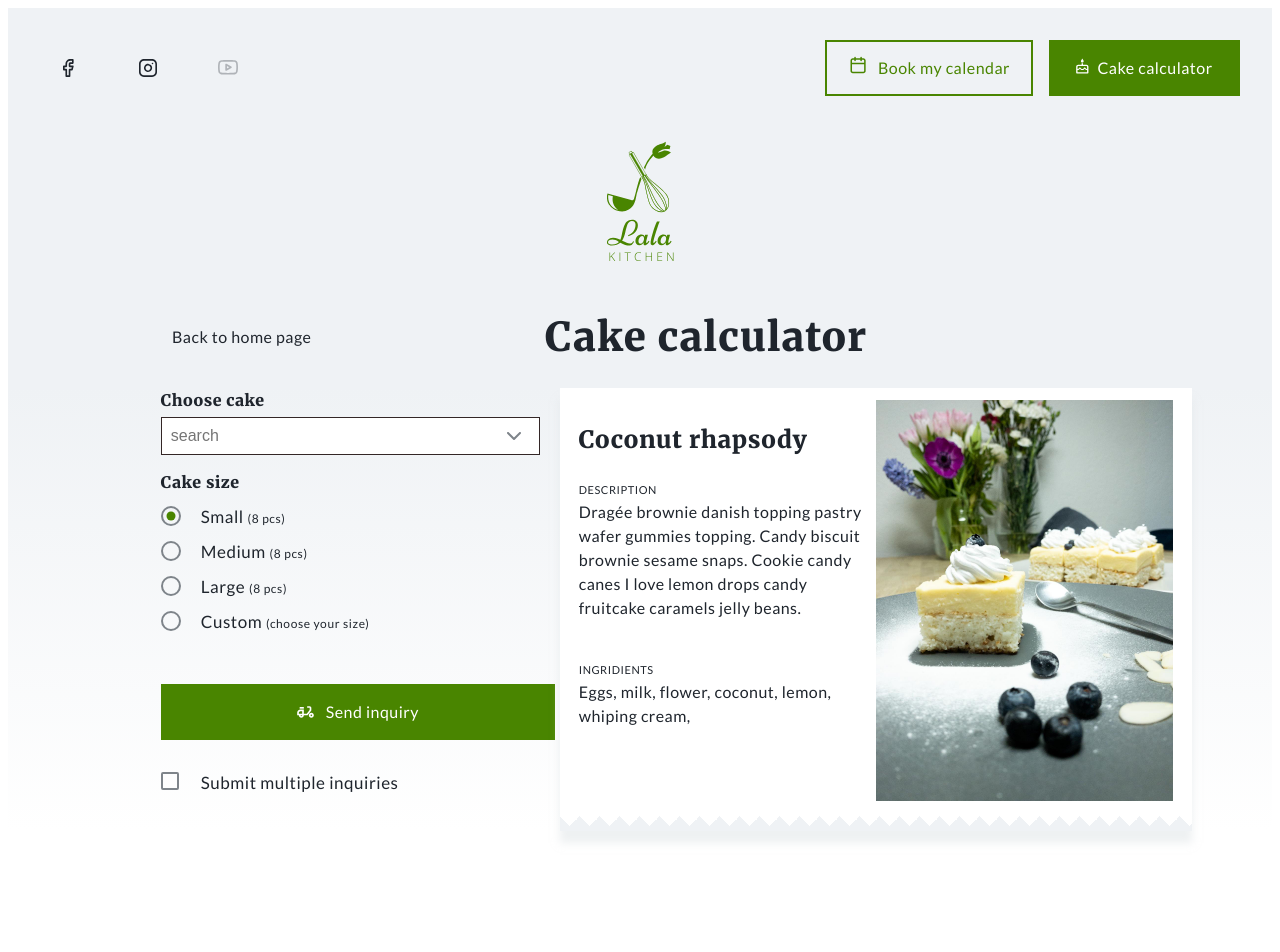
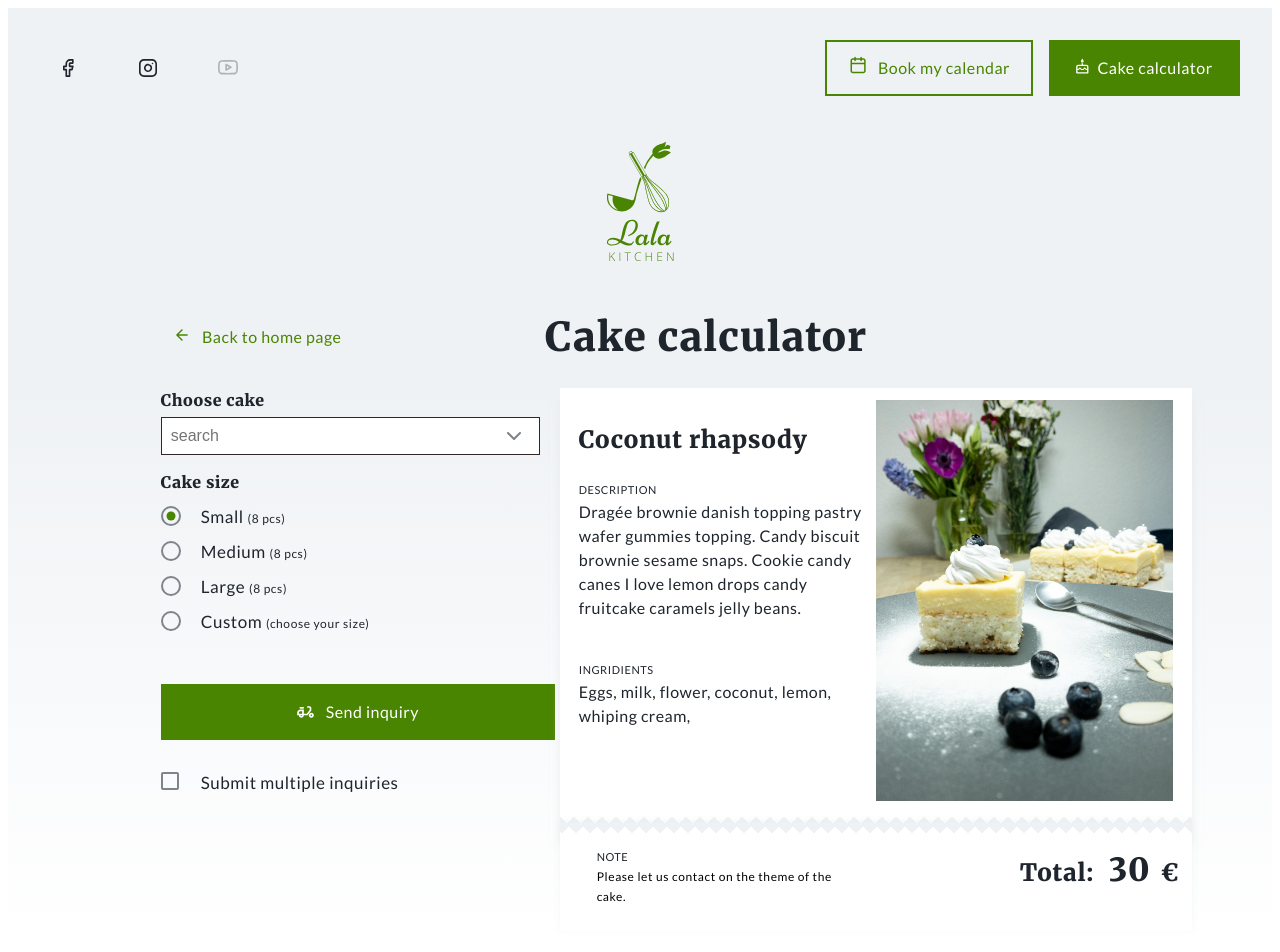
Before and after one commit to chainapptech/lala-kitchen, a plain HTML site: page cake-calculator.html in a window 1280 px wide. Shown: the top 952 px of the page. Drawn offline with Linux system fonts and the light colour scheme.

Commit message:
add zigzag border

```diff
--- a/cake-calculator.css
+++ b/cake-calculator.css
@@ -165,6 +165,16 @@ button{
     display: flex;
     justify-content: flex-end;
     background-image: linear-gradient(180deg, var(--N100),white);
+}
+.back-button{
+    display: flex;
+    flex-direction: row;
+    justify-content: center;
+    align-items: center;
+}
+.back{
+    margin-left: 10px;
+    color: var(--G500);
 }
 .input-field-container{
     position: relative;
@@ -402,46 +412,66 @@ input:focus   {
 .zigzag{
     position: absolute;
     bottom: 0px;
-
-  width: 100%;
-  height:0;
-  background: var(--N100);
+    width: 100%;
+    height:0;
+    background: var(--N100);
 }
 .zigzag::before {
     content: '';
     position: absolute;
-    background: linear-gradient(45deg, var(--N100) 50%, transparent 50%),
-                linear-gradient(-45deg, var(--N100) 50%, transparent 50%);
-    background-size: 20px 20px;
-    height: 15px;
+    background: linear-gradient(-45deg, var(--N100) 50%, transparent 50%),
+                linear-gradient(45deg, var(--N100) 50%, transparent 50%);
+    background-size: 14px 14px;
+    height: 10px;
     width: 100%;
     top: -15px;
+
   }
   .price{
-      margin-top: -5px;
+      display: flex;
+      flex-direction: row;
+      justify-content: center;
+      margin-top: -8px;
       width: 100%;
-      height: 15px;
       position: relative;
-      background-color: var(--N100);
-      box-shadow: 0px 12px 8px rgba(222, 227, 230, 0.5);
+      background-color: var(--N0);
+      box-shadow: 0px -2px 8px rgba(222, 227, 230, 0.3);
+
+  }
+  .note{
+    width: 48%;
+    display: flex;
+    flex-direction: column;
+    padding: 24px;
+  }
+  .total{
+    width: 48%;
+    display: flex;
+    flex-direction: row;
+    justify-content: flex-end;
+   align-items: baseline;
   }
   .zigzag-2{
     position: absolute;
-   top: 15px;
     width: 100%;
     height:0px;
     background: var(--N0);
+
   }
   .zigzag-2::before{
     content: '';
     position: absolute;
-    background: linear-gradient(-45deg, var(--N0) 50%, transparent 50%),
-                linear-gradient(45deg, var(--N0) 50%, transparent 50%);
-    background-size: 20px 20px;
-    height: 15px;
+    background: linear-gradient(45deg, transparent 33.3333%,
+    var(--N100) 33.3333%, var(--N100) 66.6667%,
+    transparent 66.6667%),
+    linear-gradient(-45deg, transparent 33.3333%,
+    var(--N100) 33.3333%, var(--N100) 66.6667%,
+    transparent 66.6667%);
+    background-size: 14px 28px;
+    height: 10px;
+    top : 0px;
     width: 100%;
-    top: -15px;
-
+    transform: rotate(180deg);
   }
 /* ------------------no-name-bottom-footer-end------------------------- */
 .no-name{
--- a/cake-calculator.html
+++ b/cake-calculator.html
@@ -64,7 +64,10 @@
 
     <div class="title-container">
         <div class="back-nome-button" onclick="navigateUrl()">
-            <button> <span></span> <p>Back to home page</p></button>
+            <button class="back-button">
+                <span><img  src="./assets/icons/arrow-left-green.svg" alt="back-arrow"></span>
+                <p class="back">Back to home page</p>
+            </button>
         </div>
         <div class="title-text">
             <h1>Cake calculator</h1>
@@ -145,12 +148,20 @@
 
                 </div>
             </div>
-            <!-- <div class="price">
+            <div class="price">
                 <div class="zigzag-2">
 
                 </div>
-                <h3>Price</h3>
-            </div> -->
+                <div class="note">
+                    <p class="body-caption">note</p>
+                    <small>Please let us contact on the theme of the cake.</small>
+                </div>
+                <div class="total">
+                    <h3>Total:</h3>
+                    <h2 style="margin-left: 15px;">30</h2>
+                    <h3 style="margin-left: 10px;">&euro;</h3>
+                </div>
+            </div>
         </div>
 
     </div>
```
Also changed, not shown: assets/icons/arrow-left-black.svg (renamed from assets/icons/arrow-left.svg), assets/icons/arrow-left-green.svg (added).
